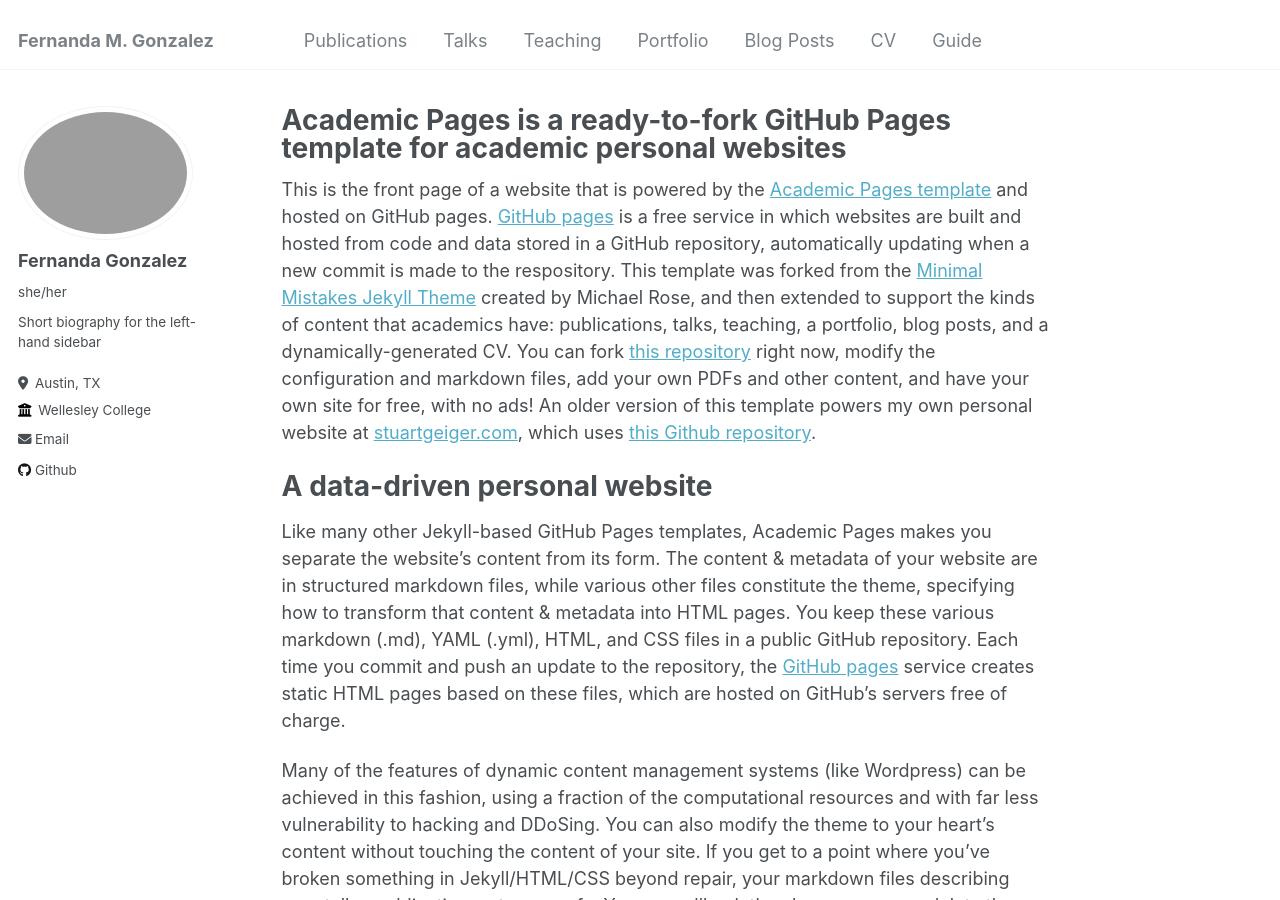
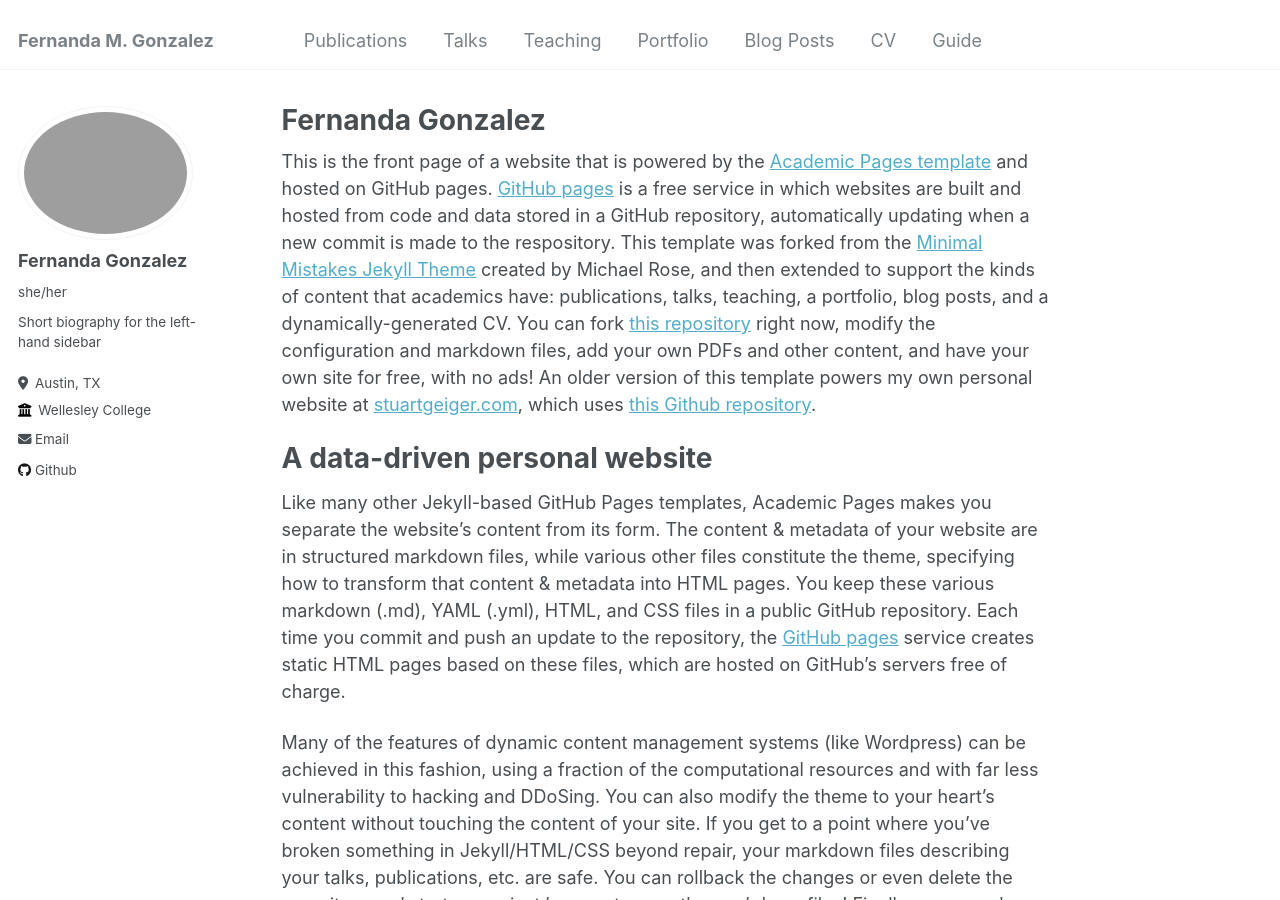
Before and after one commit to fernandamayela/fernandamayela.github.io, a Jekyll site: the page built from _pages/about.md, in a window 1280 px wide and 900 px high. Built offline with Jekyll 4.4.1, drawn with Linux system fonts in a browser that asks for light colours.

Commit message:
Update about.md

```diff
--- a/_pages/about.md
+++ b/_pages/about.md
@@ -1,6 +1,6 @@
 ---
 permalink: /
-title: "Academic Pages is a ready-to-fork GitHub Pages template for academic personal websites"
+title: "Fernanda Gonzalez"
 author_profile: true
 redirect_from:
   - /about/
```
